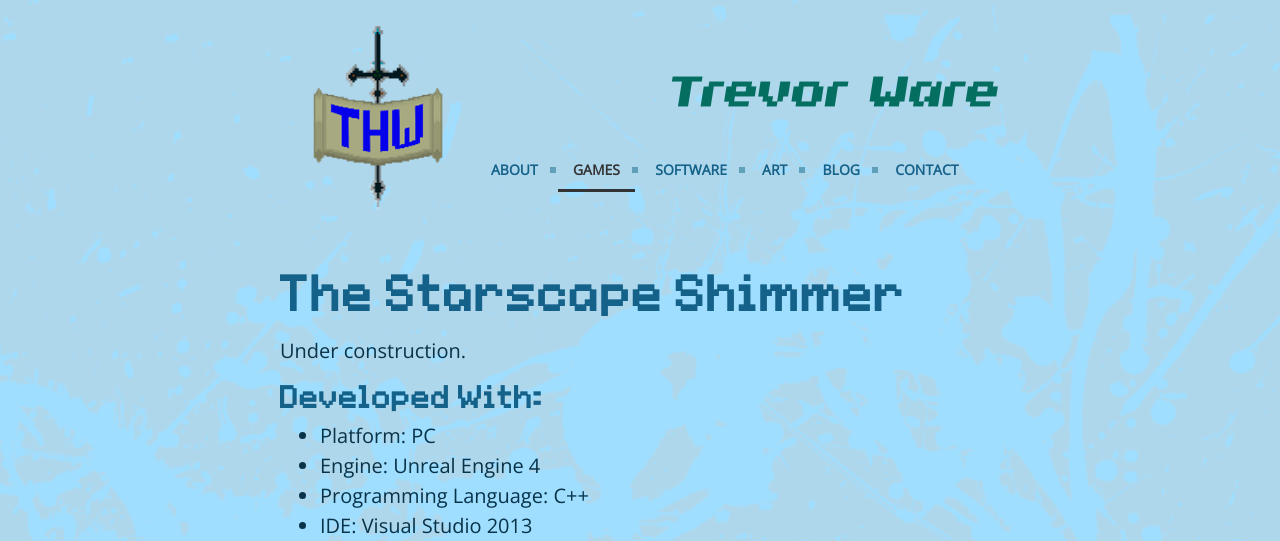
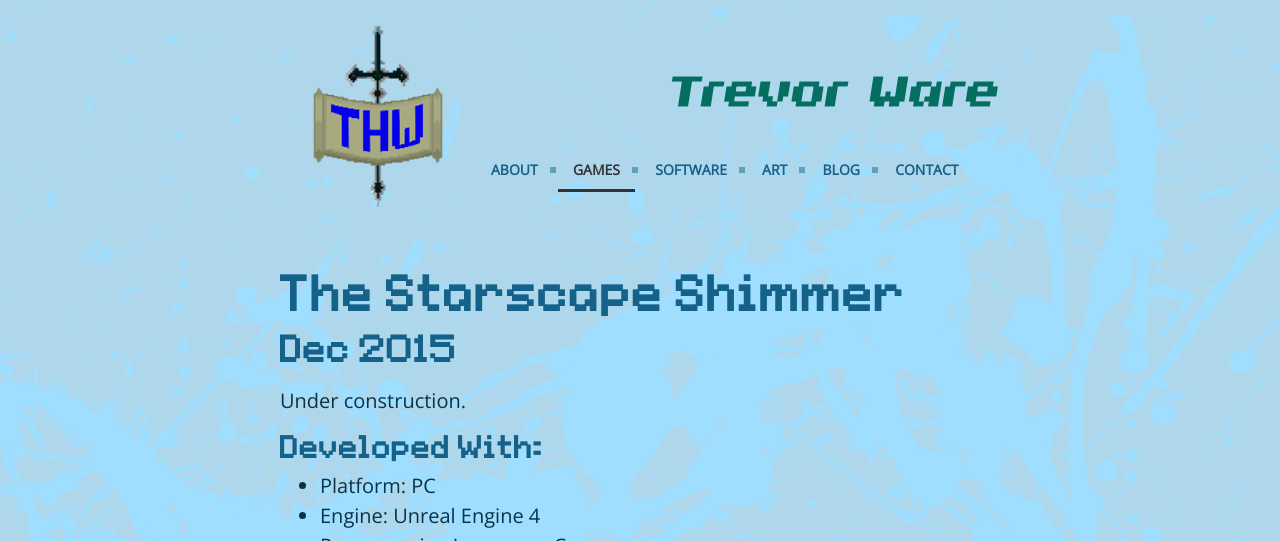
Before and after one commit to twarrre/twarrre.github.io, a Jekyll site: the page built from games/_posts/2015-12-09-starscape_shimmer.md, in a window 1280 px wide. Shown: the top 541 px of the page. Built offline with Jekyll 4.4.1, drawn with Linux system fonts in a browser that asks for light colours; grey boxes are pictures that could not be loaded.

Commit message:
Added dates to all the pages.

```diff
--- a/_layouts/game.html
+++ b/_layouts/game.html
@@ -7,6 +7,7 @@
 
 <article class="post">
 	<h1 class="game-title">{{ page.title }}</h1>
+	<h2 class="game-date"> {{ page.date | date: "%b %Y" }}</h2>
     {{ content }}
 	<ul class="rig columns-2">
 	{% for gallery in site.data.galleries %}
```
